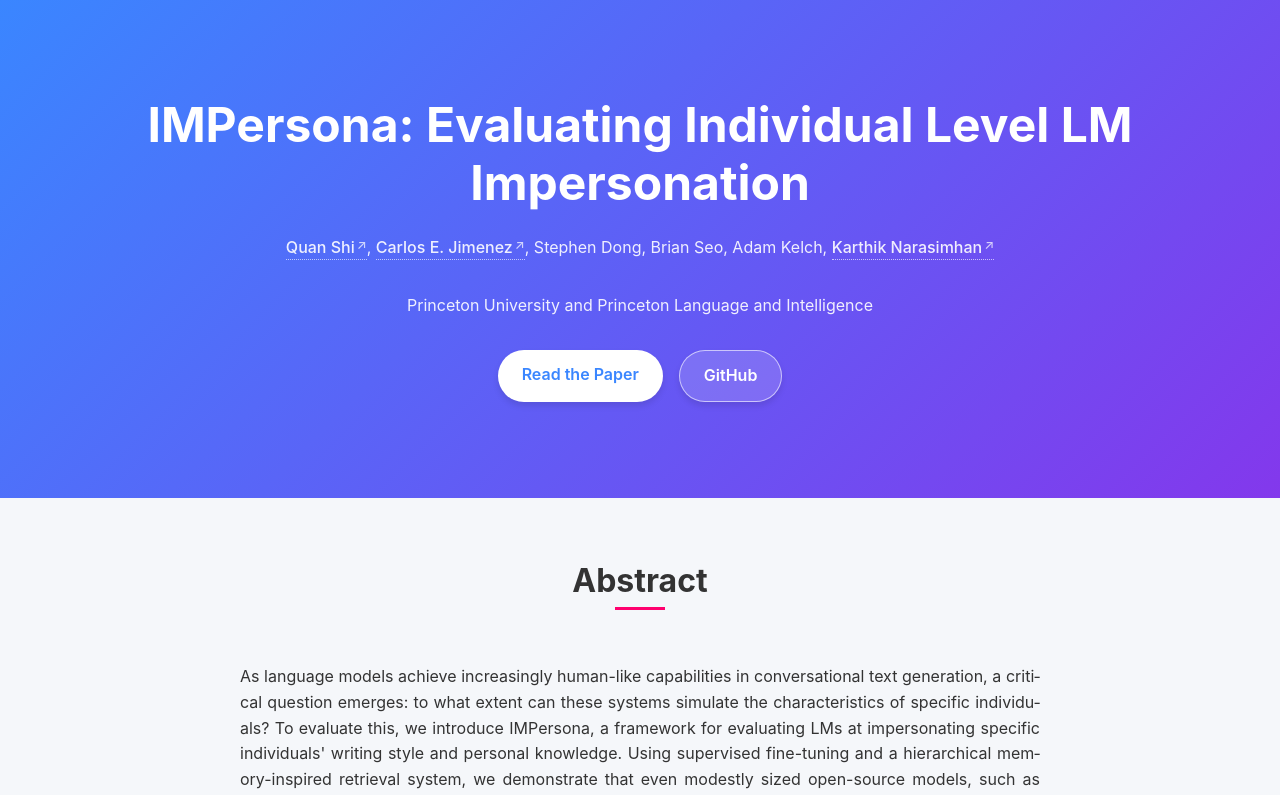
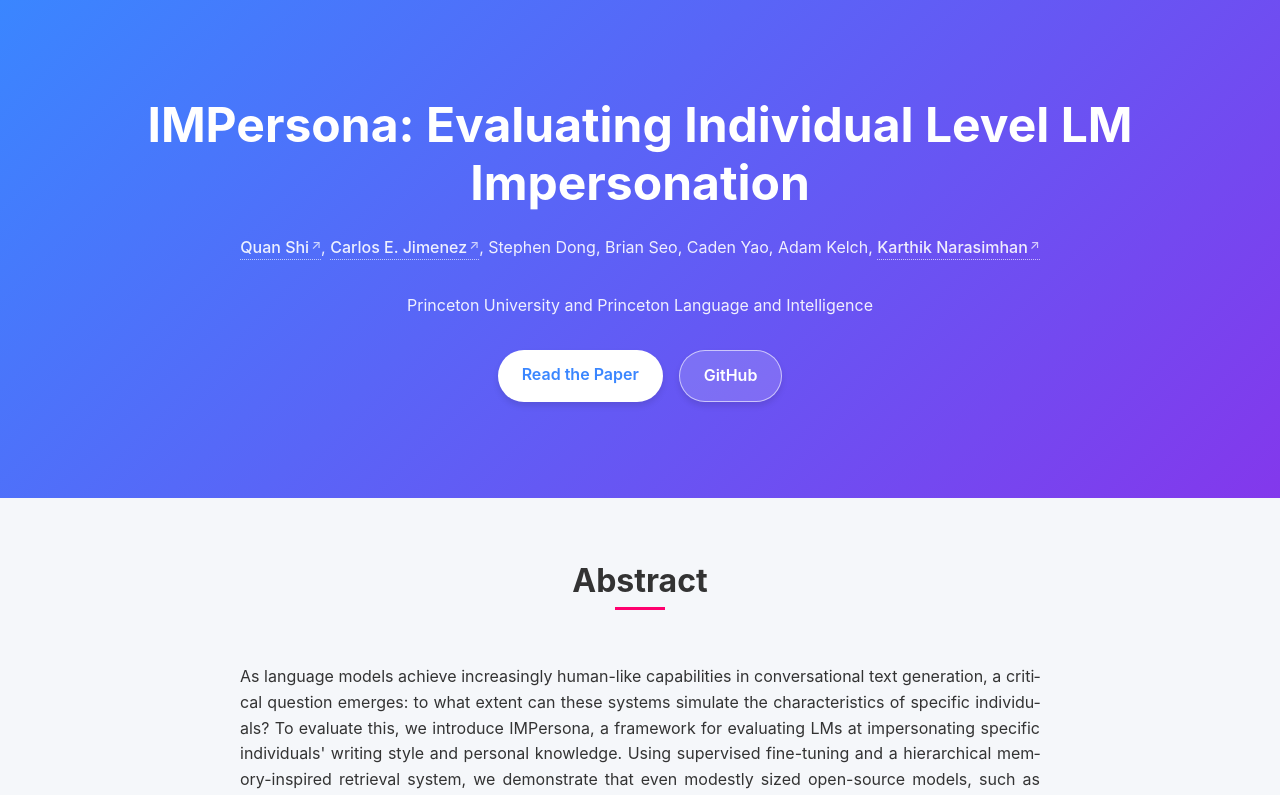
Before and after one commit to benshi34/impersona-website, a React (Vite) app: page / in a window 1280 px wide. Shown: the top 795 px of the page. Built offline with nearby package versions, Linux system fonts and the light colour scheme.

Commit message:
adding cdn

```diff
--- a/src/App.jsx
+++ b/src/App.jsx
@@ -16,6 +16,7 @@ function Hero() {
           <a href="https://www.carlosejimenez.com/" target="_blank" rel="noopener noreferrer" className="author-link">Carlos E. Jimenez</a>,{" "}
           Stephen Dong,{" "}
           Brian Seo,{" "}
+          Caden Yao,{" "}
           Adam Kelch,{" "}
           <a href="https://karthikncode.github.io/" target="_blank" rel="noopener noreferrer" className="author-link">Karthik Narasimhan</a>
         </p>
```
